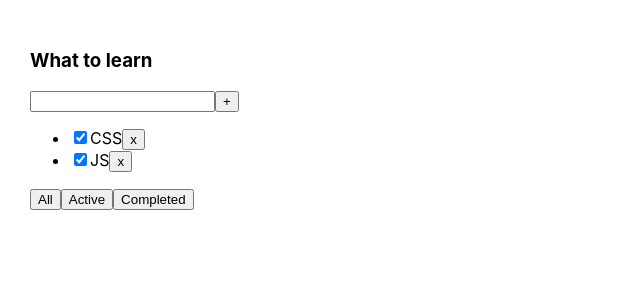
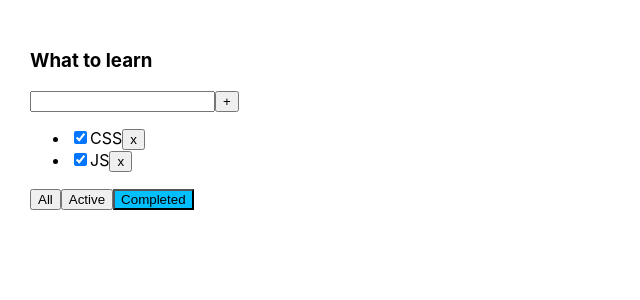
Before and after one commit to SharpDevOps10/TodoList, a React (Create React App) app: page / in a window 1280 px wide. Shown: the top 300 px of the page, without its empty margins (0-640 px from the left). Built offline with nearby package versions, Linux system fonts and the light colour scheme.

Commit message:
Added backlight to the active button

```diff
--- a/src/App.tsx
+++ b/src/App.tsx
@@ -59,6 +59,7 @@
                 changeFilter={changeFilter}
                 addTask={addTask}
                 changeTaskStatus={changeStatus}
+                filter={filter}
       />
     </div>
   );
--- a/src/ToDoList.tsx
+++ b/src/ToDoList.tsx
@@ -13,6 +13,7 @@
   changeFilter: (value: FilterValuesTypes) => void,
   addTask: (title: string) => void,
   changeTaskStatus: (taskID: string, isDone: boolean) => void,
+  filter : FilterValuesTypes,
 };
 
 export function Todolist(props: PropsType) {
@@ -73,9 +74,12 @@
       }
     </ul>
     <div>
-      <button onClick={onAllClickHandler}>All</button>
-      <button onClick={onActiveClickHandler}>Active</button>
-      <button onClick={onCompletedClickHandler}>Completed</button>
+      <button className={props.filter === 'all' ? "active-filter" : ""}
+              onClick={onAllClickHandler}>All</button>
+      <button className={props.filter === 'active' ? "active-filter" : ""}
+          onClick={onActiveClickHandler}>Active</button>
+      <button className={props.filter === 'completed' ? "active-filter" : ""}
+          onClick={onCompletedClickHandler}>Completed</button>
     </div>
   </div>
 
```
